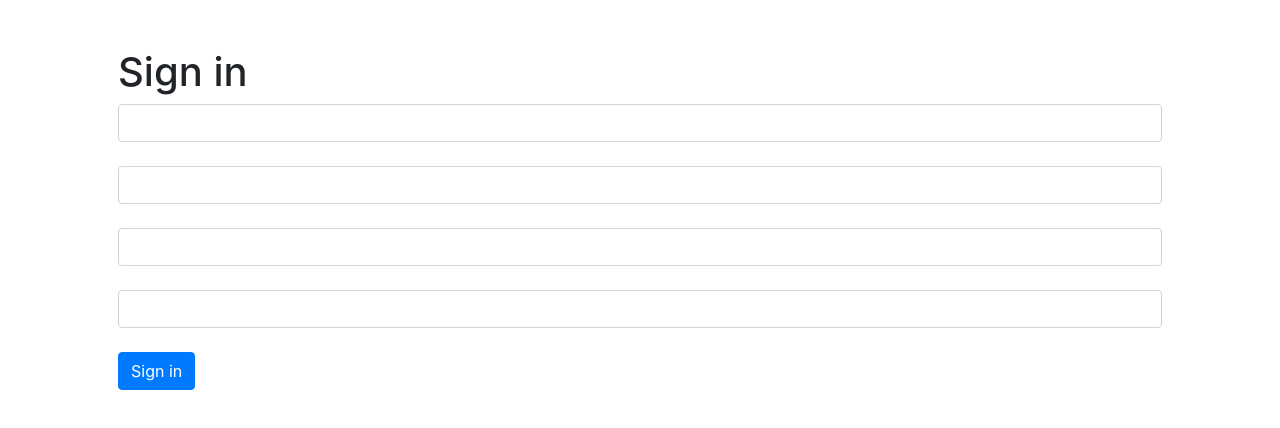
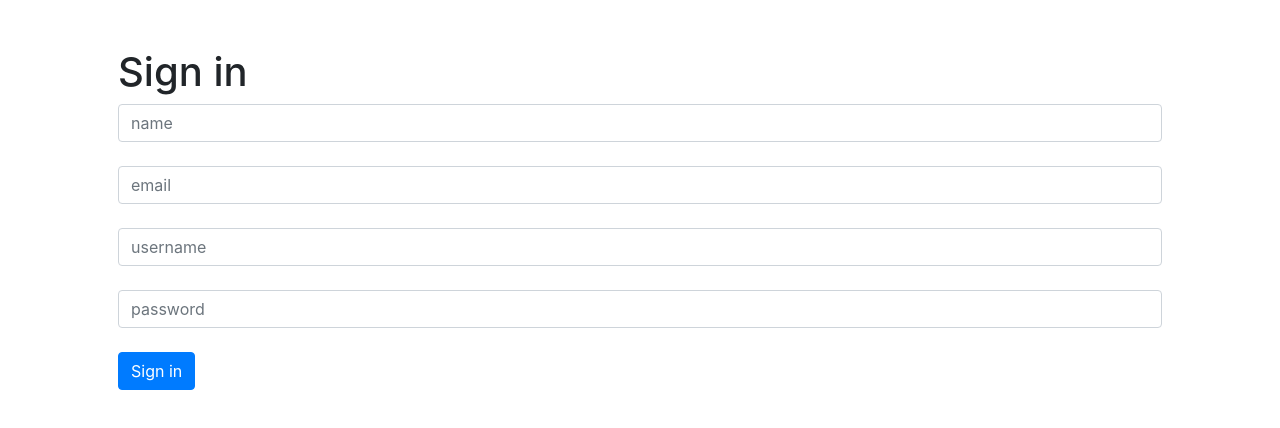
Before and after one commit to IAMNOTABARISTA/notabarista, an Angular app in the folder app/frontend/: page /signin in a window 1280 px wide. Shown: the top 428 px of the page. Built offline with nearby package versions, Linux system fonts and the light colour scheme.

Commit message:
small changes

```diff
--- a/app/frontend/src/app/app-routing.module.ts
+++ b/app/frontend/src/app/app-routing.module.ts
@@ -6,6 +6,7 @@ import { NgModule } from '@angular/core';
 import { Routes, RouterModule } from '@angular/router';
 
 const routes: Routes = [
+  { path: '', component: LoginComponent },
   { path: "welcome/:name", component: WelcomeComponent },
   { path: 'login', component: LoginComponent },
   { path: "signin", component: SigninComponent },
--- a/app/frontend/src/app/error/error.component.html
+++ b/app/frontend/src/app/error/error.component.html
@@ -1 +1 @@
-<h1 class="alert-danger p-2">{{ errorMessage }}</h1>
+<h3 class="alert alert-danger">{{ errorMessage }}</h3>
--- a/app/frontend/src/app/signin/signin.component.html
+++ b/app/frontend/src/app/signin/signin.component.html
@@ -1,23 +1,36 @@
 <h1>Sign in</h1>
 
-<input type="text" name="name" [(ngModel)]="name" class="form-control" /> <br />
 <input
   type="text"
-  name="username"
-  [(ngModel)]="username"
+  name="name"
+  [(ngModel)]="name"
+  placeholder="name"
   class="form-control"
-/><br />
+/>
+<br />
 
 <input
   type="email"
   name="email"
   [(ngModel)]="email"
   class="form-control"
+  placeholder="email"
+/>
+<br />
+
+<input
+  type="text"
+  name="username"
+  [(ngModel)]="username"
+  class="form-control"
+  placeholder="username"
 /><br />
+
 <input
   type="password"
   name="password"
   [(ngModel)]="password"
   class="form-control"
+  placeholder="password"
 /><br />
 <button class="btn btn-primary" (click)="handleLogin()">Sign in</button>
--- a/app/frontend/src/app/signin/signin.component.ts
+++ b/app/frontend/src/app/signin/signin.component.ts
@@ -17,6 +17,7 @@ export class SigninComponent implements OnInit {
   ngOnInit(): void {
   }
   handleLogin() {
+    // to pass the username with welcome link like welcome/username
     this.router.navigate(["welcome/" + this.username])
   }
 
--- a/app/frontend/src/app/welcome/welcome.component.html
+++ b/app/frontend/src/app/welcome/welcome.component.html
@@ -1 +1 @@
-<h2>Welcome {{ name | uppercase }}</h2>
+<h2 class="alert alert-success">Welcome {{ name | uppercase }}</h2>
```
